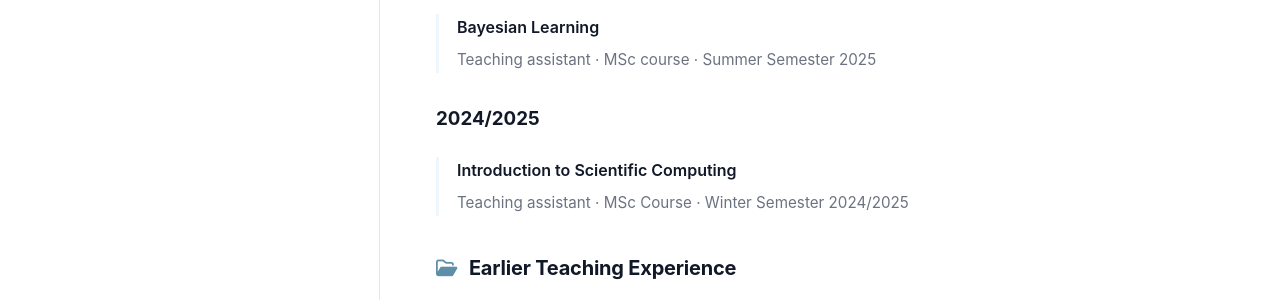
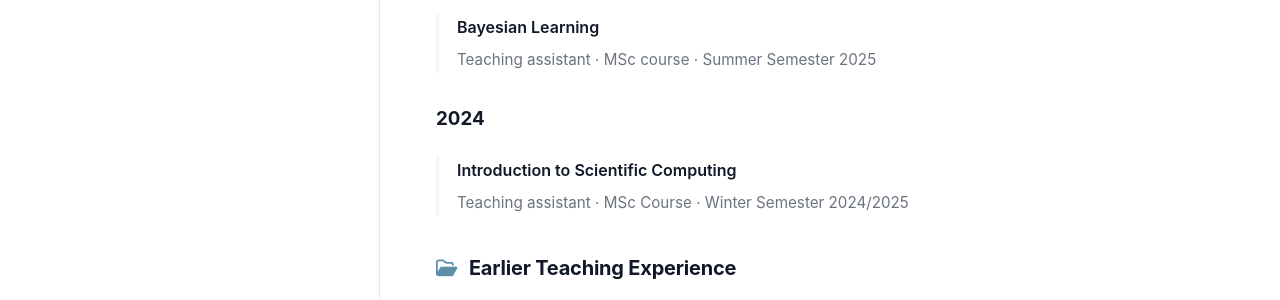
Before and after one commit to LouiseSchaub/louiseschaub.github.io, a Jekyll site: the page built from _pages/teaching.md, in a window 1280 px wide. Shown: the part 917-1217 px from the top of the page. Built offline with Jekyll 4.4.1, drawn with Linux system fonts in a browser that asks for light colours.

Commit message:
Update teaching.md
typo

```diff
--- a/_pages/teaching.md
+++ b/_pages/teaching.md
@@ -72,7 +72,7 @@ Teaching assistant · MSc course · Summer Semester 2025
 </div>
 </div>
 
-### 2024/2025
+### 2024
 
 <div class="talk-entry">
 <div class="talk-title">
```
